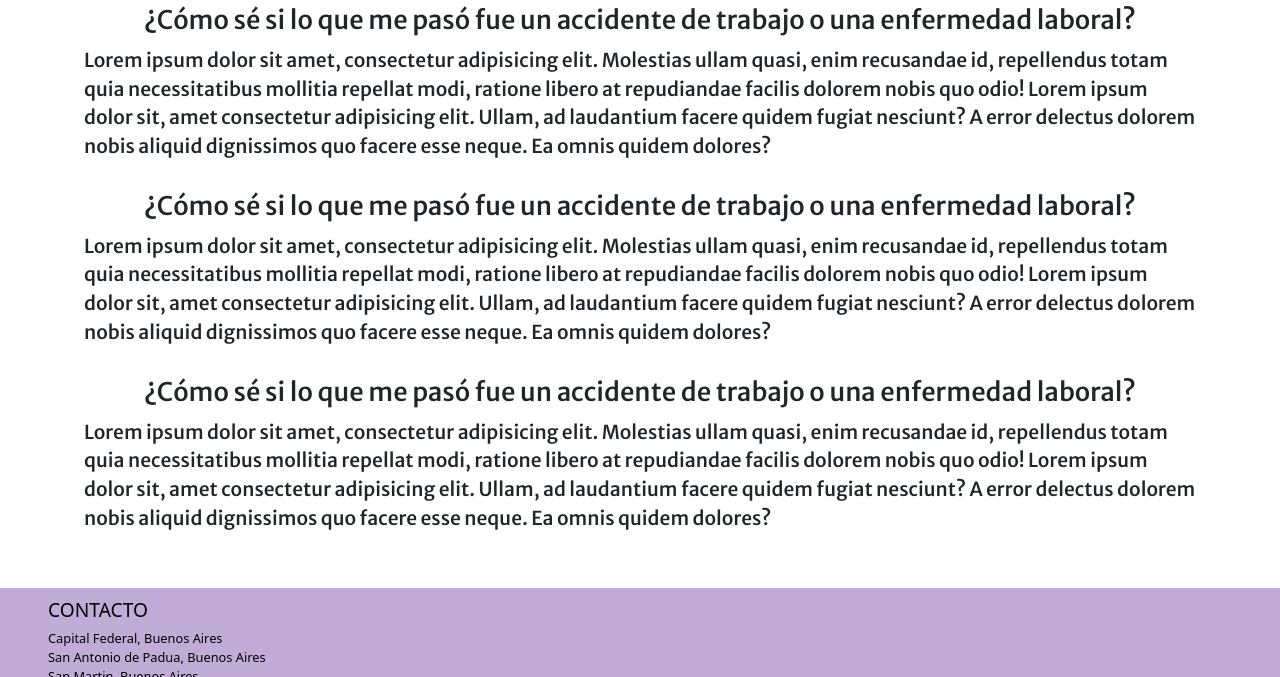
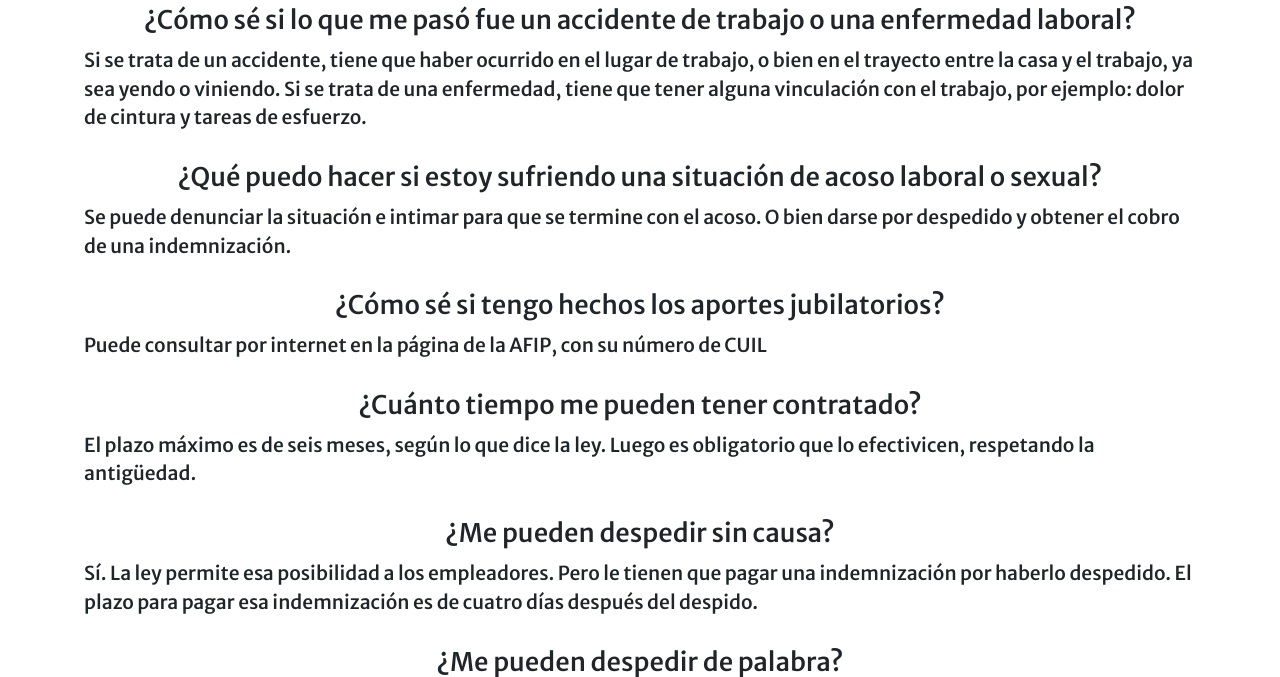
Before and after one commit to BrianPagano/PFPagano, a plain HTML site: page Pages/Pregfreq.html in a window 1280 px wide. Shown: the part 230-907 px from the top of the page. Drawn offline with nearby package versions, Linux system fonts and the light colour scheme.

Commit message:
Datos Preguntas frecuentes

```diff
--- a/Pages/Pregfreq.html
+++ b/Pages/Pregfreq.html
@@ -41,20 +41,32 @@
             <h2 class="PreguntasTitulo">Preguntas Frecuentes</h2>
             <div>
                 <h3>¿Cómo sé si lo que me pasó fue un accidente de trabajo o una enfermedad laboral?</h3>
-                <p>Lorem ipsum dolor sit amet, consectetur adipisicing elit. Molestias ullam quasi, enim recusandae id, repellendus totam quia necessitatibus mollitia repellat modi, ratione libero at repudiandae facilis dolorem nobis quo odio!
-                Lorem ipsum dolor sit, amet consectetur adipisicing elit. Ullam, ad laudantium facere quidem fugiat nesciunt? A error delectus dolorem nobis aliquid dignissimos quo facere esse neque. Ea omnis quidem dolores?
+                <p>Si se trata de un accidente, tiene que haber ocurrido en el lugar de trabajo, o bien en el trayecto entre la casa y el trabajo, ya sea yendo o viniendo. Si se trata de una enfermedad, tiene que tener alguna vinculación con el trabajo, por ejemplo: dolor de cintura y tareas de esfuerzo.
                 </p>
             </div>
             <div>
-                <h3>¿Cómo sé si lo que me pasó fue un accidente de trabajo o una enfermedad laboral?</h3>
-                <p>Lorem ipsum dolor sit amet, consectetur adipisicing elit. Molestias ullam quasi, enim recusandae id, repellendus totam quia necessitatibus mollitia repellat modi, ratione libero at repudiandae facilis dolorem nobis quo odio!
-                Lorem ipsum dolor sit, amet consectetur adipisicing elit. Ullam, ad laudantium facere quidem fugiat nesciunt? A error delectus dolorem nobis aliquid dignissimos quo facere esse neque. Ea omnis quidem dolores?
+                <h3>¿Qué puedo hacer si estoy sufriendo una situación de acoso laboral o sexual?</h3>
+                <p>Se puede denunciar la situación e intimar para que se termine con el acoso. O bien darse por despedido y obtener el cobro de una indemnización.
                 </p>
             </div>
             <div>
-                <h3>¿Cómo sé si lo que me pasó fue un accidente de trabajo o una enfermedad laboral?</h3>
-                <p>Lorem ipsum dolor sit amet, consectetur adipisicing elit. Molestias ullam quasi, enim recusandae id, repellendus totam quia necessitatibus mollitia repellat modi, ratione libero at repudiandae facilis dolorem nobis quo odio!
-                Lorem ipsum dolor sit, amet consectetur adipisicing elit. Ullam, ad laudantium facere quidem fugiat nesciunt? A error delectus dolorem nobis aliquid dignissimos quo facere esse neque. Ea omnis quidem dolores?
+                <h3>¿Cómo sé si tengo hechos los aportes jubilatorios?</h3>
+                <p>Puede consultar por internet en la página de la AFIP, con su número de CUIL
+                </p>
+            </div>
+			<div>
+                <h3>¿Cuánto tiempo me pueden tener contratado?</h3>
+                <p>El plazo máximo es de seis meses, según lo que dice la ley. Luego es obligatorio que lo efectivicen, respetando la antigüedad.
+                </p>
+            </div>
+			<div>
+                <h3>¿Me pueden despedir sin causa?</h3>
+                <p>Sí. La ley permite esa posibilidad a los empleadores. Pero le tienen que pagar una indemnización por haberlo despedido. El plazo para pagar esa indemnización es de cuatro días después del despido.
+                </p>
+            </div>
+			<div>
+                <h3>¿Me pueden despedir de palabra?</h3>
+                <p>No. El despido debe ser siempre por escrito. Un despido verbal no tiene validez.
                 </p>
             </div>
         </div>
```
